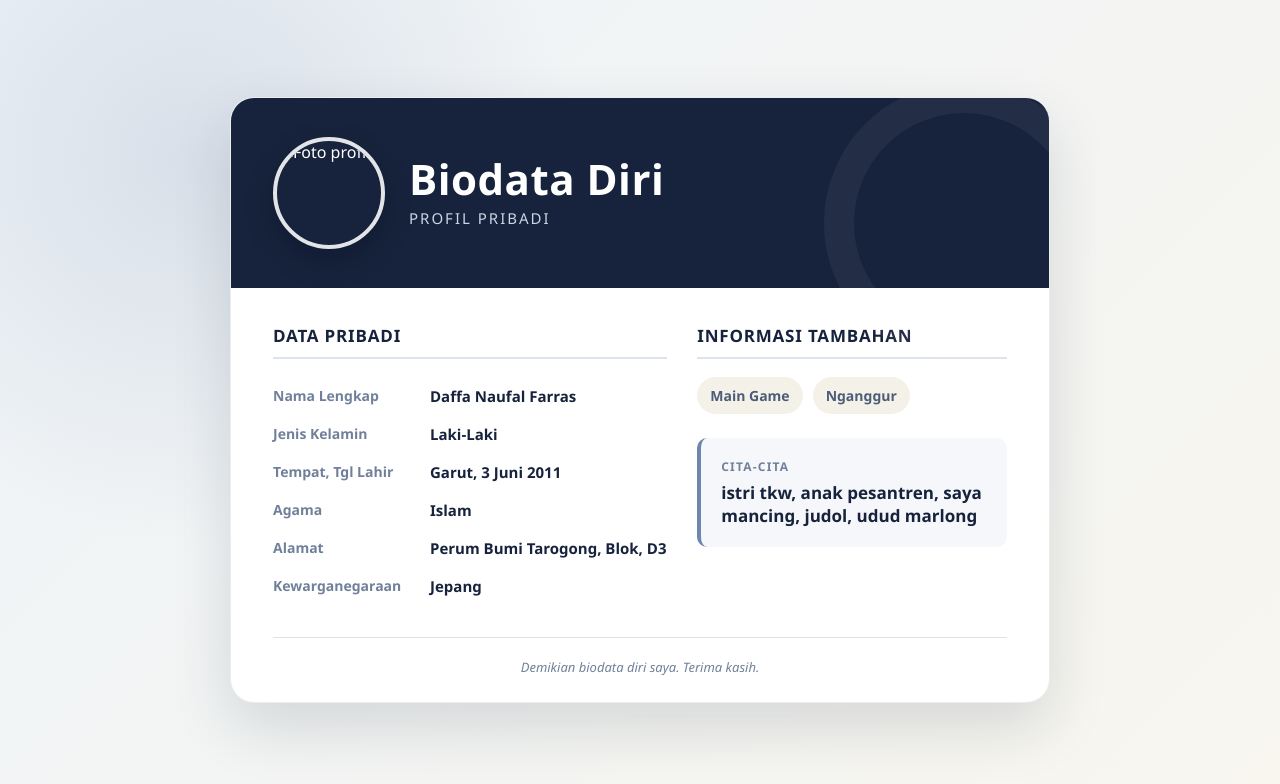
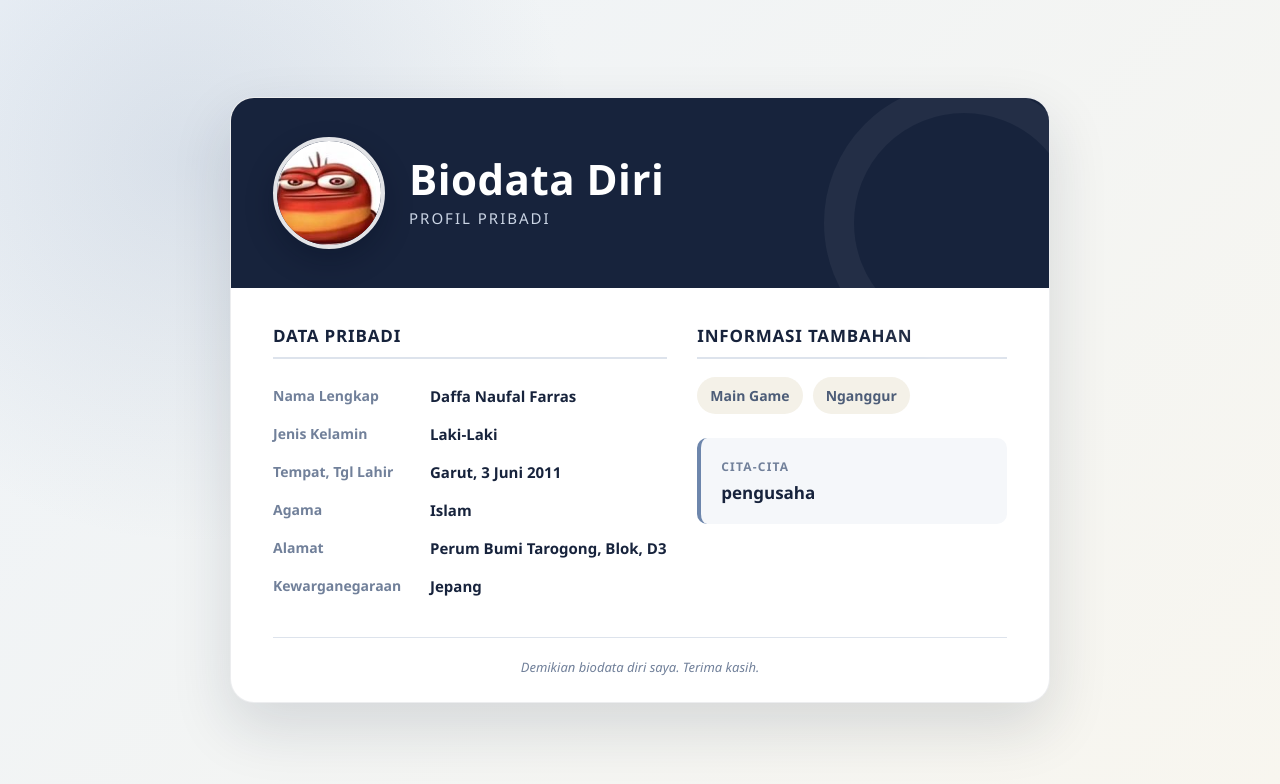
Before and after one commit to dvryxz11-glitch/biodata, a plain HTML site: page index.html in a window 1280 px wide. Drawn offline with Linux system fonts and the light colour scheme; files whose address does not match are found by name.

Commit message:
Update index.html

```diff
--- a/index.html
+++ b/index.html
@@ -236,7 +236,7 @@
 <body>
     <main class="card">
         <header class="header">
-            <img class="avatar" src="profile.jpg" alt="Foto profil">
+            <img class="avatar" src="c:\Users\RPL-002\Downloads\download.jpg" alt="Foto Profil">
             <div class="identity">
                 <h1>Biodata Diri</h1>
                 <p>Profil Pribadi</p>
@@ -283,7 +283,7 @@
 
                 <div class="dream-box">
                     <span>Cita-Cita</span>
-                    <strong>istri tkw, anak pesantren, saya mancing, judol, udud marlong</strong>
+                    <strong>pengusaha</strong>
                 </div>
             </aside>
         </div>
```
